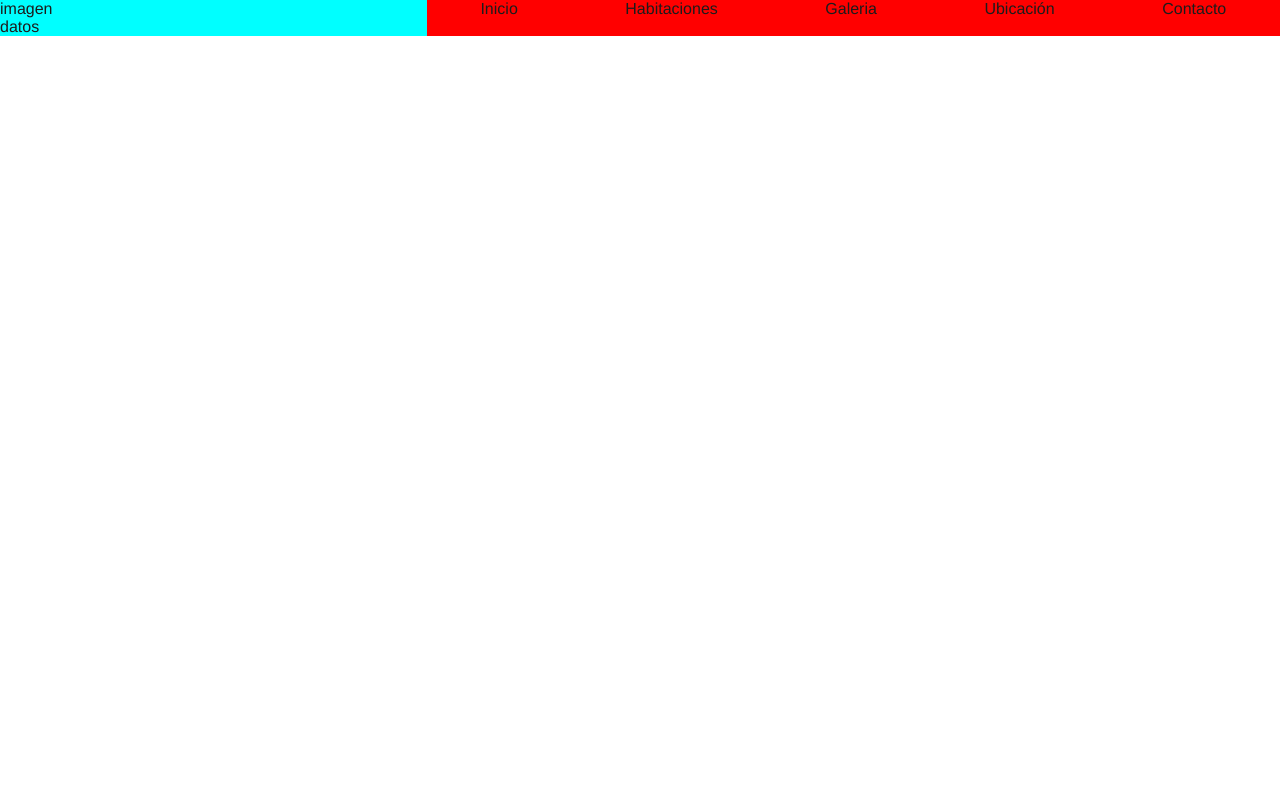
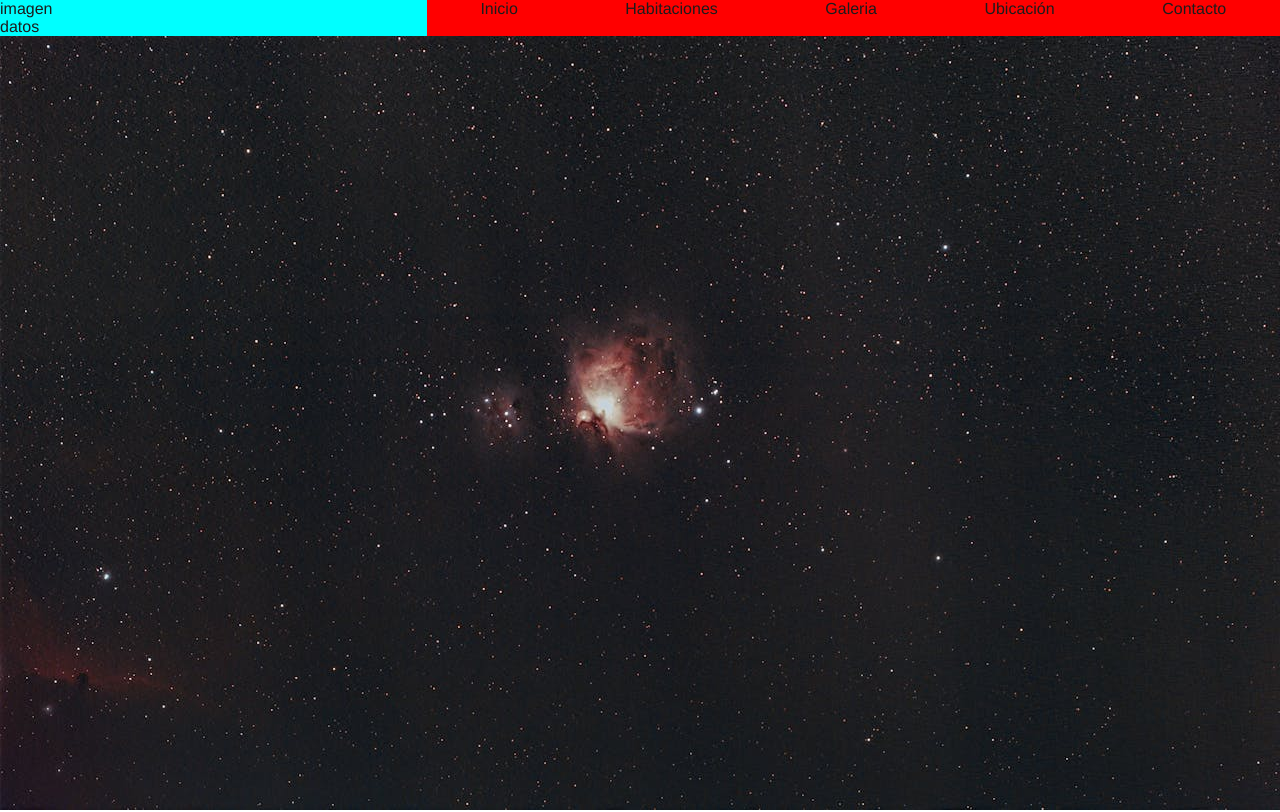
Before and after one commit to AleMot94/Los-Vientos, a React (Vite) app: page / in a window 1280 px wide. Shown: the top 812 px of the page. Built offline with nearby package versions, Linux system fonts and the light colour scheme.

Commit message:
slider walking

```diff
--- a/src/components/CarrouselHome/_carrouselHome.scss
+++ b/src/components/CarrouselHome/_carrouselHome.scss
@@ -3,12 +3,10 @@
   height: auto;
   overflow: hidden;
 
-  animation: slide 15s infinite alternate ease-in-out;
-
   ul {
     display: flex;
-    padding: 0;
     width: 400%;
+    animation: slide 15s infinite;
 
     li {
       list-style: none;
@@ -23,11 +21,14 @@
 
 @keyframes slide {
   0% {margin-left: 0%;}
-  30% {margin-left: 0%;}
+  20% {margin-left: 0%;}
 
-  33% {margin-left: -100%;}
-  63% {margin-left: -100%;}
+  25% {margin-left: -100%;}
+  45% {margin-left: -100%;}
 
-  66% {margin-left: -200%;}
-  96% {margin-left: -200%;}
+  50% {margin-left: -200%;}
+  70% {margin-left: -200%;}
+
+  75% {margin-left: -300%;}
+  95% {margin-left: -300%;}
 }
--- a/src/mooks/slider-mook.js
+++ b/src/mooks/slider-mook.js
@@ -3,4 +3,4 @@ import carrusel1 from "../assets/Carrusel/carrusel1.jpg"
 import carrusel2 from "../assets/Carrusel/carrusel2.jpg"
 import carrusel3 from "../assets/Carrusel/carrusel3.jpg"
 
-export const sliderImgs = [carrusel1, carrusel2, carrusel3]
+export const sliderImgs = [carrusel1, carrusel2, carrusel3, carrusel1]
```
